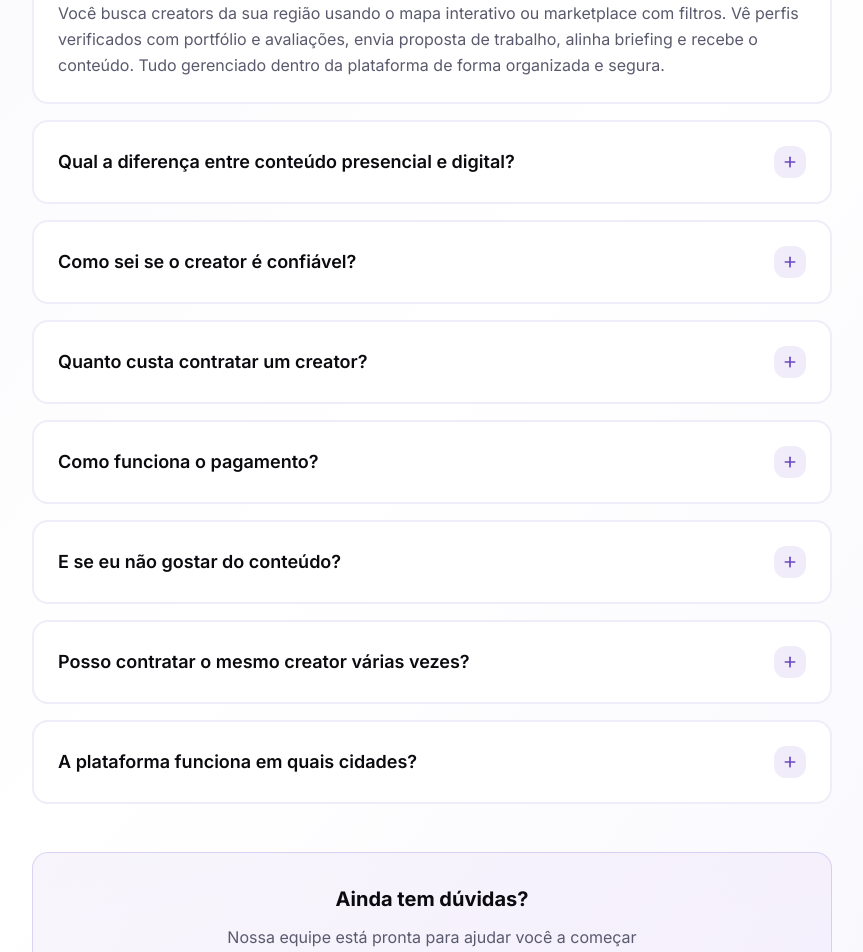
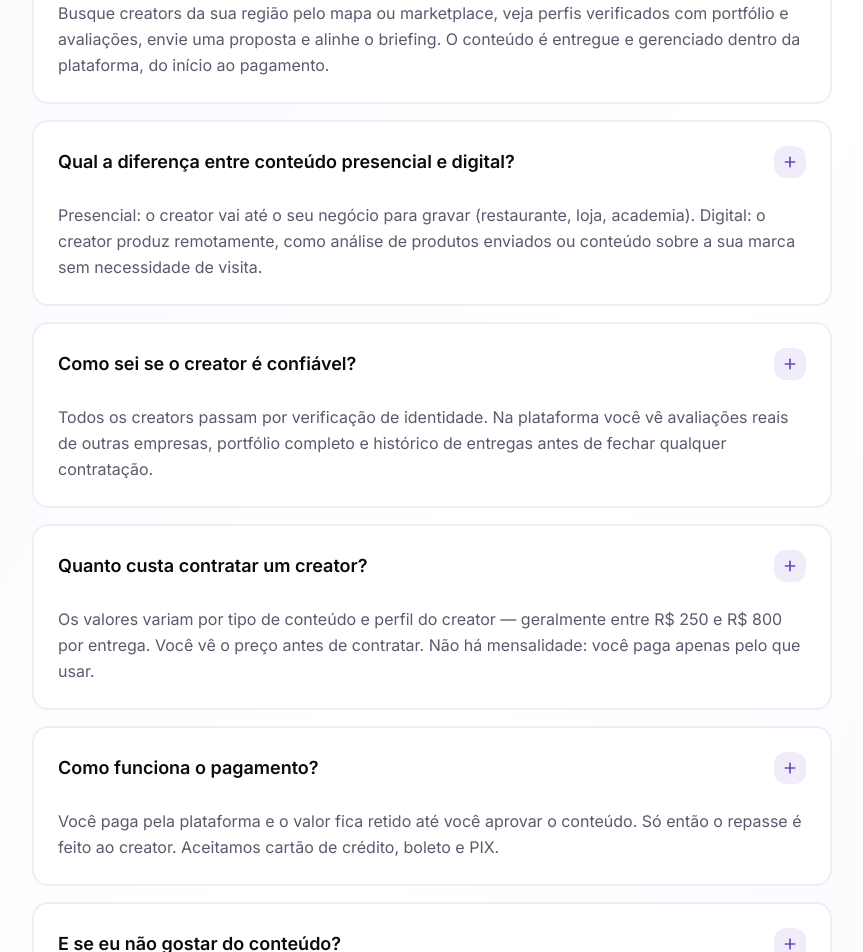
Before and after one commit to MogLuiz/ugc-lp, a Next.js app: page / in a window 1280 px wide. Shown: the part 8140-9092 px from the top of the page, without its empty margins (208-1071 px from the left). Built offline with nearby package versions, Linux system fonts and the light colour scheme.

Commit message:
refactor: section

```diff
--- a/src/components/FAQ.tsx
+++ b/src/components/FAQ.tsx
@@ -7,35 +7,43 @@ import { siteConfig } from "@/lib/config";
 const faqs = [
   {
     question: "Como funciona a plataforma UGC Local?",
-    answer: "Você busca creators da sua região usando o mapa interativo ou marketplace com filtros. Vê perfis verificados com portfólio e avaliações, envia proposta de trabalho, alinha briefing e recebe o conteúdo. Tudo gerenciado dentro da plataforma de forma organizada e segura.",
+    answer:
+      "Busque creators da sua região pelo mapa ou marketplace, veja perfis verificados com portfólio e avaliações, envie uma proposta e alinhe o briefing. O conteúdo é entregue e gerenciado dentro da plataforma, do início ao pagamento.",
   },
   {
     question: "Qual a diferença entre conteúdo presencial e digital?",
-    answer: "Conteúdo presencial é quando o creator vai até o seu estabelecimento para gravar (restaurante, loja, academia). Conteúdo digital é quando o creator cria o material remotamente, como análise de produtos que você envia ou conteúdo sobre sua marca sem necessidade de visita.",
+    answer:
+      "Presencial: o creator vai até o seu negócio para gravar (restaurante, loja, academia). Digital: o creator produz remotamente, como análise de produtos enviados ou conteúdo sobre a sua marca sem necessidade de visita.",
   },
   {
     question: "Como sei se o creator é confiável?",
-    answer: "Todos os creators passam por verificação de identidade e perfil. Você pode ver avaliações reais de outras empresas, portfólio completo, taxa de entrega no prazo e histórico de trabalhos anteriores na plataforma.",
+    answer:
+      "Todos os creators passam por verificação de identidade. Na plataforma você vê avaliações reais de outras empresas, portfólio completo e histórico de entregas antes de fechar qualquer contratação.",
   },
   {
     question: "Quanto custa contratar um creator?",
-    answer: "Os valores variam de acordo com o tipo de conteúdo, alcance do creator e complexidade do projeto. Geralmente entre R$ 250 e R$ 800 por conteúdo. Você vê o preço antes de contratar e não paga taxas mensais, apenas pelo que usar.",
+    answer:
+      "Os valores variam por tipo de conteúdo e perfil do creator — geralmente entre R$ 250 e R$ 800 por entrega. Você vê o preço antes de contratar. Não há mensalidade: você paga apenas pelo que usar.",
   },
   {
     question: "Como funciona o pagamento?",
-    answer: "O pagamento é feito pela plataforma de forma segura. Você paga apenas após receber e aprovar o conteúdo. Aceitamos cartão de crédito, boleto e PIX. A plataforma retém o valor e só repassa ao creator após sua aprovação.",
+    answer:
+      "Você paga pela plataforma e o valor fica retido até você aprovar o conteúdo. Só então o repasse é feito ao creator. Aceitamos cartão de crédito, boleto e PIX.",
   },
   {
     question: "E se eu não gostar do conteúdo?",
-    answer: "Todo projeto tem direito a revisões conforme acordado no briefing. Se ainda assim não ficar satisfeito, você pode solicitar mediação da plataforma antes de aprovar o pagamento. Seu investimento está protegido.",
+    answer:
+      "Todo projeto inclui rodadas de revisão conforme o briefing. Se necessário, você pode abrir uma mediação com a plataforma antes de liberar o pagamento. O valor só é repassado com a sua aprovação.",
   },
   {
     question: "Posso contratar o mesmo creator várias vezes?",
-    answer: "Sim! Você pode criar parcerias recorrentes com creators que funcionaram bem. Muitas empresas mantêm creators fixos para conteúdo mensal, mantendo a consistência da comunicação.",
+    answer:
+      "Sim. Você pode fixar creators para contratações recorrentes — útil para manter frequência e consistência de conteúdo ao longo do mês.",
   },
   {
     question: "A plataforma funciona em quais cidades?",
-    answer: "Estamos presentes nas principais capitais e regiões metropolitanas do Brasil. São Paulo, Rio de Janeiro, Belo Horizonte, Curitiba, Porto Alegre, Salvador, Recife, Fortaleza e Brasília têm grande concentração de creators.",
+    answer:
+      "Estamos em Belo Horizonte e região metropolitana, com a possibilidade de expandir para outras cidades em breve.",
   },
 ];
 
@@ -43,11 +51,16 @@ export function FAQ() {
   const [openIndex, setOpenIndex] = useState<number | null>(0);
 
   return (
-    <section id="faq" className="py-24 lg:py-20 bg-gradient-to-br from-accent/20 via-white to-accent/30">
+    <section
+      id="faq"
+      className="py-24 lg:py-20 bg-gradient-to-br from-accent/20 via-white to-accent/30"
+    >
       <div className="max-w-4xl mx-auto px-6 lg:px-12">
         <div className="text-center mb-12">
           <div className="inline-flex items-center gap-2 px-4 py-2 bg-white rounded-full border border-primary/10 shadow-sm mb-4">
-            <span className="text-sm text-primary font-medium">Perguntas frequentes</span>
+            <span className="text-sm text-primary font-medium">
+              Perguntas frequentes
+            </span>
           </div>
           <h2 className="text-4xl lg:text-5xl font-bold text-foreground mb-4 leading-tight">
             Dúvidas sobre a <span className="text-primary">plataforma</span>
@@ -66,9 +79,11 @@ export function FAQ() {
               <button
                 onClick={() => setOpenIndex(openIndex === index ? null : index)}
                 className="w-full p-6 flex items-center justify-between gap-4 text-left hover:bg-accent/30 transition-colors"
-                aria-expanded={openIndex === index}
+                aria-expanded={true}
               >
-                <span className="font-semibold text-foreground text-lg pr-4">{faq.question}</span>
+                <span className="font-semibold text-foreground text-lg pr-4">
+                  {faq.question}
+                </span>
                 <div className="flex-shrink-0 w-8 h-8 rounded-lg bg-primary/10 flex items-center justify-center">
                   {openIndex === index ? (
                     <Minus className="w-4 h-4 text-primary" strokeWidth={2.5} />
@@ -78,9 +93,11 @@ export function FAQ() {
                 </div>
               </button>
 
-              {openIndex === index && (
+              {true && (
                 <div className="px-6 pb-6 animate-in slide-in-from-top-2 duration-200">
-                  <p className="text-muted-foreground leading-relaxed">{faq.answer}</p>
+                  <p className="text-muted-foreground leading-relaxed">
+                    {faq.answer}
+                  </p>
                 </div>
               )}
             </div>
@@ -88,13 +105,23 @@ export function FAQ() {
         </div>
 
         <div className="mt-12 p-8 bg-gradient-to-br from-primary/5 to-purple-500/5 rounded-2xl border border-primary/20 text-center">
-          <h3 className="text-xl font-bold text-foreground mb-3">Ainda tem dúvidas?</h3>
-          <p className="text-muted-foreground mb-6">Nossa equipe está pronta para ajudar você a começar</p>
+          <h3 className="text-xl font-bold text-foreground mb-3">
+            Ainda tem dúvidas?
+          </h3>
+          <p className="text-muted-foreground mb-6">
+            Nossa equipe está pronta para ajudar você a começar
+          </p>
           <div className="flex flex-col sm:flex-row gap-3 justify-center">
-            <a href={siteConfig.links.suporte} className="px-6 py-3 bg-primary text-white rounded-xl hover:bg-primary/90 transition-colors font-semibold text-center">
+            <a
+              href={siteConfig.links.suporte}
+              className="px-6 py-3 bg-primary text-white rounded-xl hover:bg-primary/90 transition-colors font-semibold text-center"
+            >
               Falar com suporte
             </a>
-            <a href={siteConfig.links.demo} className="px-6 py-3 bg-white border border-border text-foreground rounded-xl hover:border-primary/30 hover:bg-accent transition-colors font-semibold text-center">
+            <a
+              href={siteConfig.links.demo}
+              className="px-6 py-3 bg-white border border-border text-foreground rounded-xl hover:border-primary/30 hover:bg-accent transition-colors font-semibold text-center"
+            >
               Agendar demonstração
             </a>
           </div>
```
